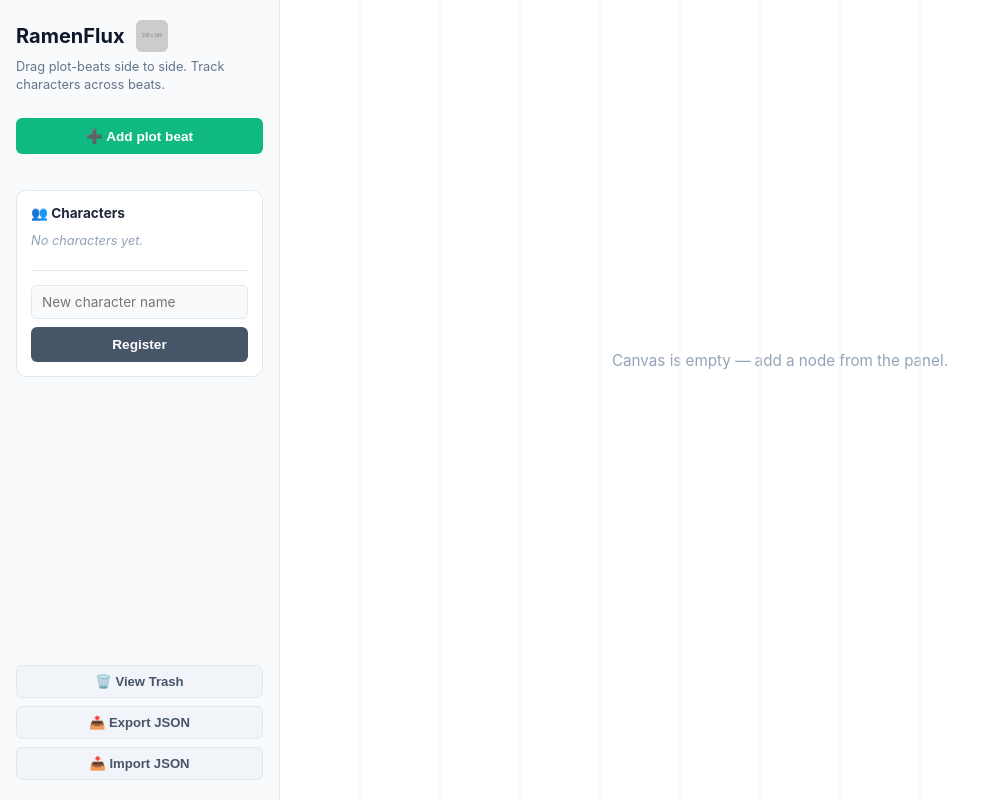
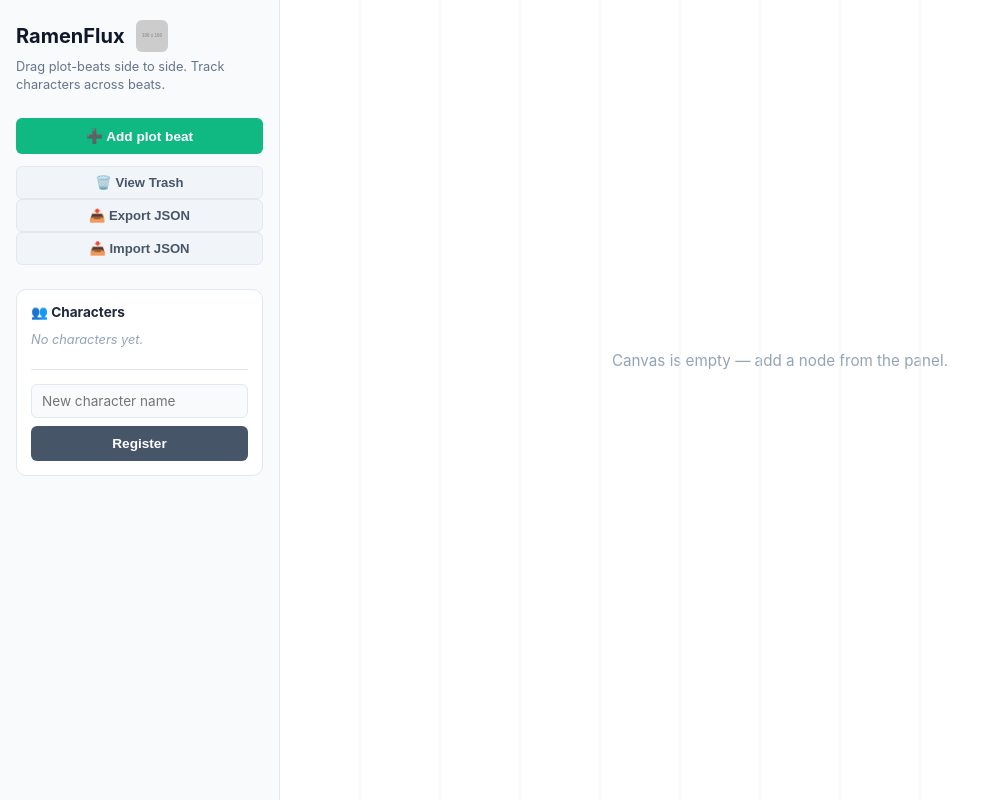
Before and after one commit to JohnnyWeymouth/RamenFlux, a Vue app: page / in a window 1280 px wide. Shown: the whole page, without its empty margins (0-990 px from the left). Built offline with nearby package versions, Linux system fonts and the light colour scheme.

Commit message:
sidebar css fixes

```diff
--- a/src/App.vue
+++ b/src/App.vue
@@ -294,6 +294,10 @@ function onImport(e: Event) {
       <p class="brand-subtitle">Drag plot-beats side to side. Track characters across beats.</p>
 
       <button class="btn-action btn-green" @click="addBeat">➕ Add plot beat</button>
+      <button class="btn-io" @click="isTrashModalOpen = true">🗑️ View Trash</button>
+      <button class="btn-io" @click="exportData">📤 Export JSON</button>
+      <button class="btn-io" @click="importClick">📥 Import JSON</button>
+      <input ref="fileInput" type="file" accept="application/json,.json,text/plain" style="display:none" @change="onImport" />
 
       <section class="card char-section">
         <h4>👥 Characters</h4>
@@ -315,12 +319,6 @@ function onImport(e: Event) {
         <button class="btn-action btn-slate" @click="addGlobalChar">Register</button>
       </section>
 
-      <div class="panel-bottom">
-        <button class="btn-io" @click="isTrashModalOpen = true">🗑️ View Trash</button>
-        <button class="btn-io" @click="exportData">📤 Export JSON</button>
-        <button class="btn-io" @click="importClick">📥 Import JSON</button>
-        <input ref="fileInput" type="file" accept="application/json,.json,text/plain" style="display:none" @change="onImport" />
-      </div>
     </aside>
 
     <div
--- a/src/style.css
+++ b/src/style.css
@@ -136,7 +136,6 @@ body {
 }
 
 .panel-bottom {
-  margin-top: auto;
   display: flex;
   flex-direction: column;
   gap: 8px;
@@ -156,7 +155,7 @@ body {
 }
 
 .char-list {
-  max-height: 200px;
+  max-height: 1000px;
   overflow-y: auto;
   margin-bottom: 8px;
 }
```
